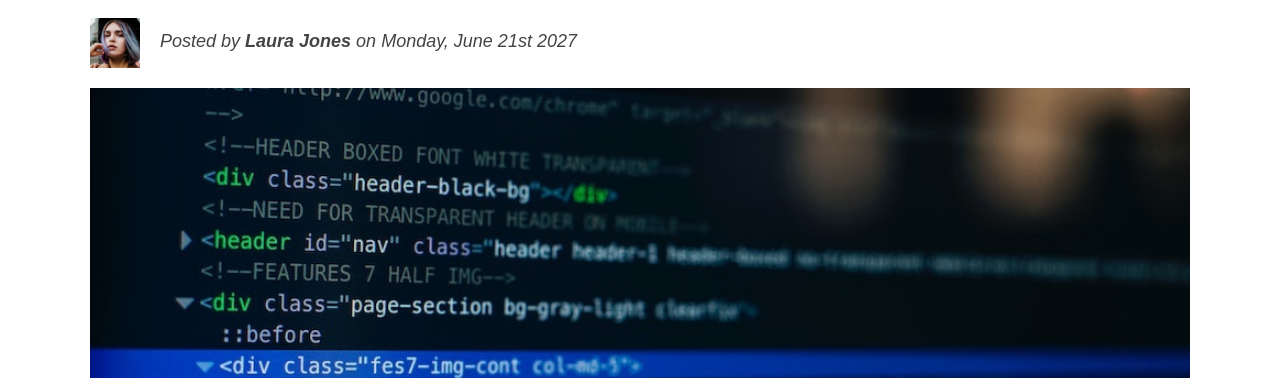
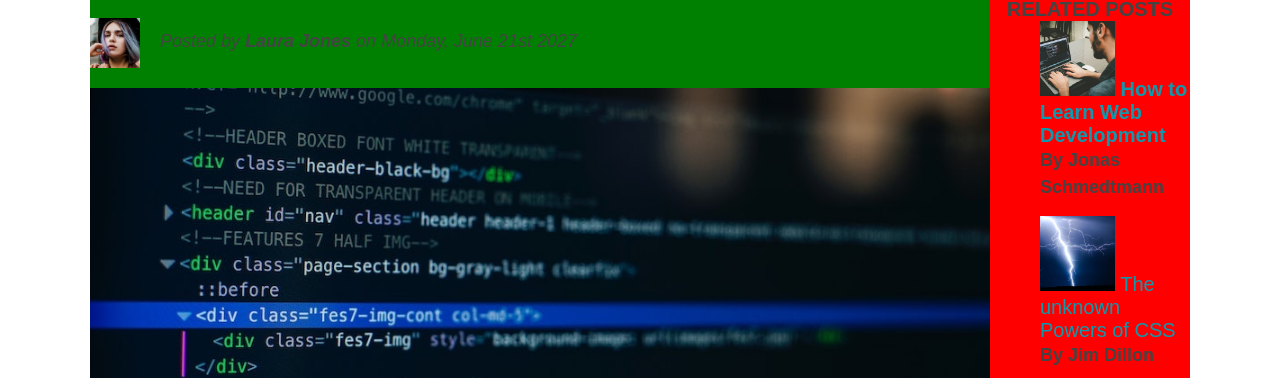
Before and after one commit to Scientific-Research/04---Layouts-Floats--Flexbox--and-CSS-Grid-Fundamentals, a plain HTML site: page index.html in a window 1280 px wide. Shown: the part 188-566 px from the top of the page. Drawn offline with Linux system fonts and the light colour scheme.

Commit message:
and now, both the article and aside are besides each other

```diff
--- a/style.css
+++ b/style.css
@@ -451,3 +451,20 @@ nav {
   /*Pseudo element like before and after are inline element but clearing Float only works when it is an block element, that's why we have to change its default display as inline to block!*/
   display: block;
 }
+
+article {
+  background-color: green;
+  width: 900px;
+  float: left;
+}
+
+aside {
+  background-color: red;
+  width: 200px;
+  /* margin-left: 50px; */
+  float: right;
+}
+
+footer {
+  background-color: yellow;
+}
```
